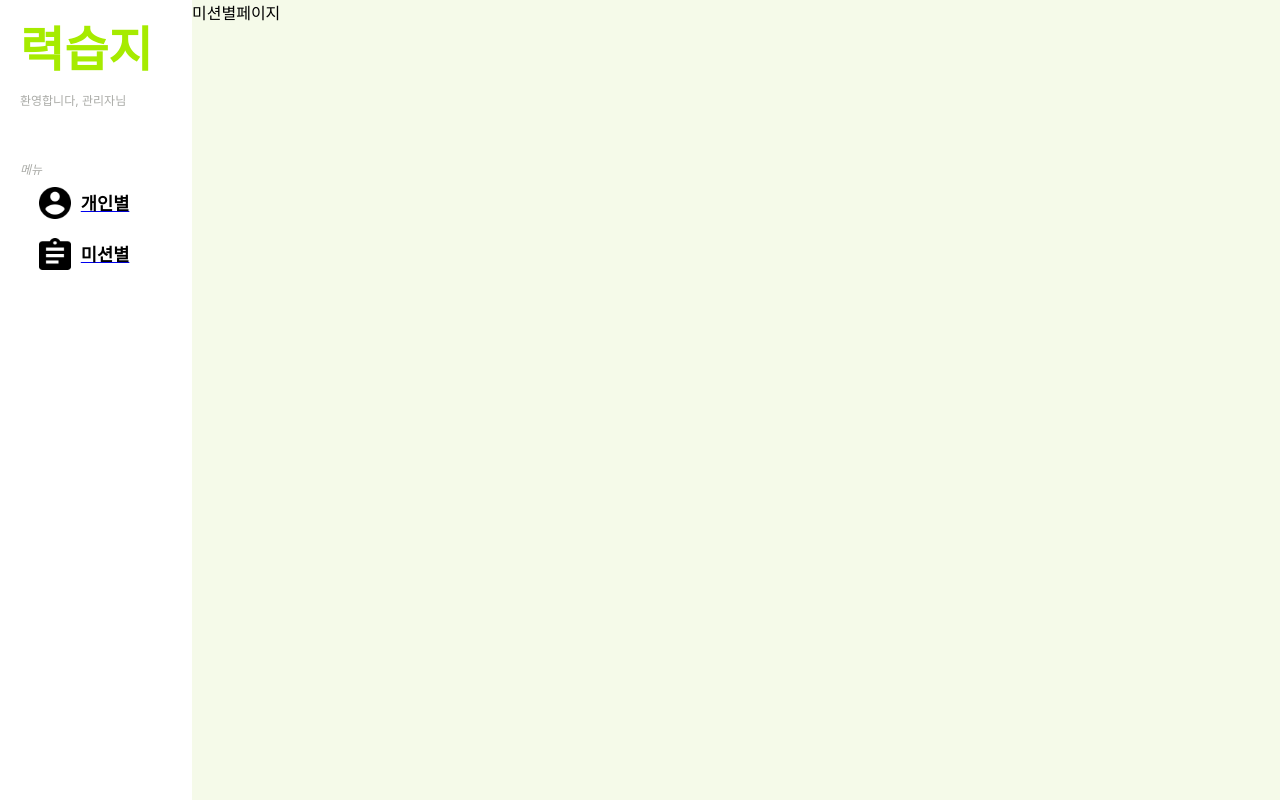
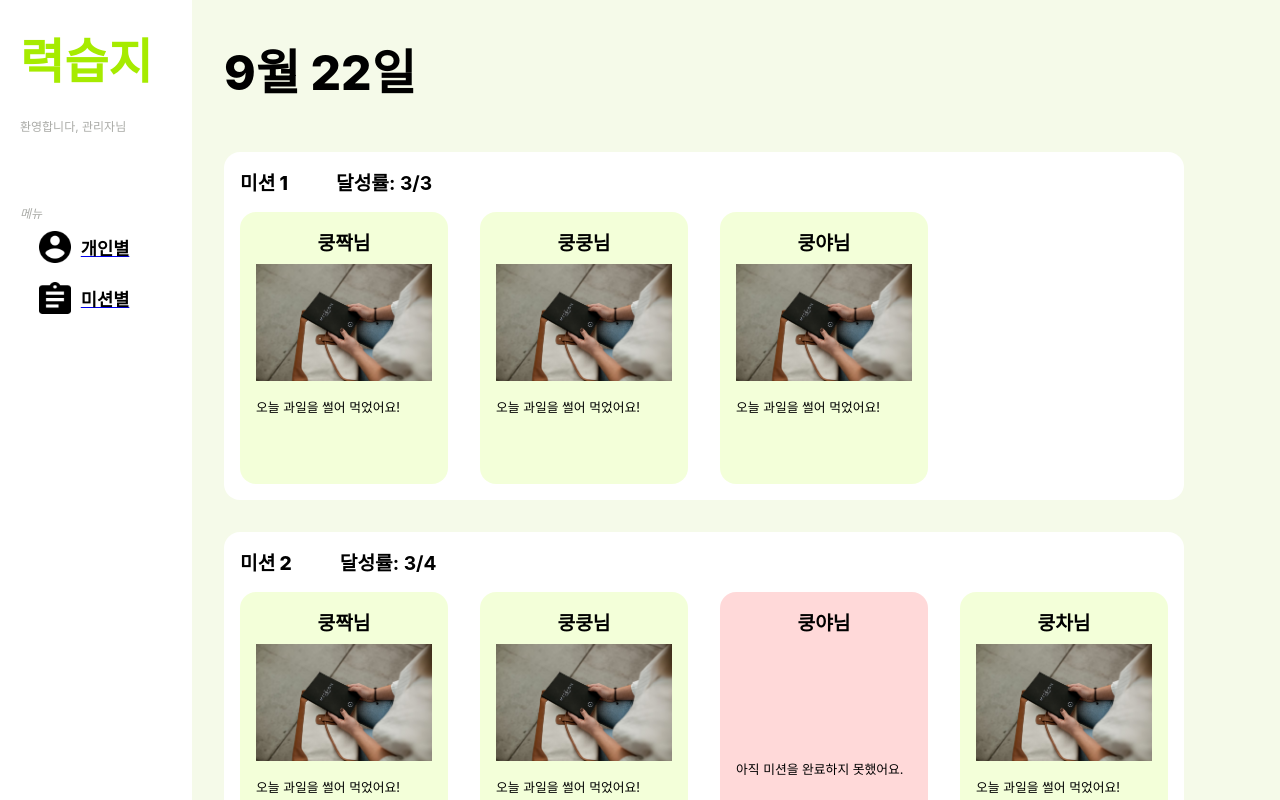
Before and after one commit to tylerkim1/RYUK_Manage, a React (Create React App) app: page /menu-mission in a window 1280 px wide. Shown: the top 800 px of the page. Built offline with nearby package versions, Linux system fonts and the light colour scheme.

Commit message:
make mission page UI

```diff
--- a/src/App.js
+++ b/src/App.js
@@ -9,7 +9,7 @@ import assignmentImage from './assets/assignment.png';
 function App() {
   return (
     <Router>
-      <div id="container" style={{ display: 'flex', height: '100vh', backgroundColor: '#F5FAE9' }}>
+      <div id="container" style={{ display: 'flex'}}>
         <div id="sidebar" style={{ display: 'flex', flexDirection: 'column', width: '15%', backgroundColor: '#FFFFFF' }}>
           <div id="title-wrapper" style={{ display: 'flex', flexDirection: 'column', flex: 1, paddingLeft: '1.25rem' }}>
             <div id="title" style={{ display: 'flex', flex: 2, alignItems: 'center' }}>
@@ -45,12 +45,15 @@ function App() {
             </Link>
           </div>
         </div>
-        <div id="main" style={{ display: 'flex', flexDirection: 'column', width: '85%'}}>
+        <div id="main" style={{ display: 'flex', flexDirection: 'column', width: '85%', backgroundColor: '#F5FAE9' }}>
           <Routes>
             <Route path="/menu-user" element={<MenuUser />} />
             <Route path="/menu-mission" element={<MenuMission />} />
             <Route path="*" element={<MenuUser />} />
           </Routes>
+          <div id="footer" style={{ display: 'flex', height: '10rem'}}>
+
+          </div>
         </div>
       </div>
     </Router>
--- a/src/MenuMission.js
+++ b/src/MenuMission.js
@@ -1,9 +1,158 @@
 import React from 'react';
+import missionImage from './assets/sample.png';
 
 const MenuMission = () => {
   return (
-    <div>
-      미션별페이지
+    <div id="menu-mission-container" style={{ display: 'flex', flexDirection: 'column', width: '100%', height: '100%' }}>
+      <div id="menu-mission-header" style={{ display: 'flex', flex: 1, marginBottom: '3rem' }}>
+        <div id="menu-mission-header-date" style={{ display: 'flex', flex: 1.5, padding: '1rem 1rem 0 2rem', alignItems: 'end' }}>
+          <span style={{ fontSize: '3rem', fontWeight: '800' }}>
+            9월 22일
+          </span>
+        </div>
+      </div>
+      <div id="menu-mission-body" style={{ display: 'flex', flex: 7, paddingLeft: '2rem' }}>
+        <div id="common-mission-list" style={{ display: 'flex', flexDirection: 'column', gap: '2rem' }}>
+          <div id="common-mission" style={{ display: 'flex', flexDirection: 'column', backgroundColor: '#FFFFFF', borderRadius: '1rem', padding: '1rem' }}>
+            <div id="common-mission-header" style={{ display: 'flex', flex: 1, marginBottom: '1rem' }}>
+              <div id="common-mission-title" style={{ display: 'flex', marginRight: '3rem' }}>
+                <span style={{ fontSize: '1.2rem', fontWeight: '800' }}>
+                  미션 1
+                </span>
+              </div>
+              <div id="common-mission-achieve-level" style={{ display: 'flex' }}>
+                <span style={{ fontSize: '1.2rem', fontWeight: '700' }}>
+                  달성률: 3/3
+                </span>
+              </div>
+            </div>
+            <div id="common-mission-body" style={{ display: 'flex', flex: 3 }}>
+              <div id="common-mission-personal-list" style={{ display: 'flex', overflowX: 'auto', whiteSpace: 'nowrap', gap: '2rem' }}>
+                <div id="common-mission-personal" style={{ display: 'flex', flexDirection: 'column', width: '11rem', height: '15rem', backgroundColor: '#ADFF0026', borderRadius: '1rem', padding: '1rem' }}>
+                  <div id="common-mission-personal-name" style={{ display: 'flex', flex: 1, justifyContent: 'center' }}>
+                    <span style={{ fontSize: '1.2rem', fontWeight: '700'}}>
+                      쿵짝님
+                    </span>
+                  </div>
+                  <div id="common-mission-personal-image" style={{ display: 'flex', flex: 2, marginBottom: '1rem' }}>
+                    <img src={missionImage} alt="user" style={{ width: '100%', height: '100%' }} />
+                  </div>
+                  <div id="common-mission-personal-desc" style={{ display: 'flex', flex: 2 }}>
+                    <span style={{ fontSize: '0.8rem' }}>
+                      오늘 과일을 썰어 먹었어요!
+                    </span>
+                  </div>
+                </div>
+                <div id="common-mission-personal" style={{ display: 'flex', flexDirection: 'column', width: '11rem', height: '15rem', backgroundColor: '#ADFF0026', borderRadius: '1rem', padding: '1rem' }}>
+                  <div id="common-mission-personal-name" style={{ display: 'flex', flex: 1, justifyContent: 'center' }}>
+                    <span style={{ fontSize: '1.2rem', fontWeight: '700'}}>
+                      쿵쿵님
+                    </span>
+                  </div>
+                  <div id="common-mission-personal-image" style={{ display: 'flex', flex: 2, marginBottom: '1rem' }}>
+                    <img src={missionImage} alt="user" style={{ width: '100%', height: '100%' }} />
+                  </div>
+                  <div id="common-mission-personal-desc" style={{ display: 'flex', flex: 2 }}>
+                    <span style={{ fontSize: '0.8rem' }}>
+                      오늘 과일을 썰어 먹었어요!
+                    </span>
+                  </div>
+                </div>
+                <div id="common-mission-personal" style={{ display: 'flex', flexDirection: 'column', width: '11rem', height: '15rem', backgroundColor: '#ADFF0026', borderRadius: '1rem', padding: '1rem' }}>
+                  <div id="common-mission-personal-name" style={{ display: 'flex', flex: 1, justifyContent: 'center' }}>
+                    <span style={{ fontSize: '1.2rem', fontWeight: '700'}}>
+                      쿵야님
+                    </span>
+                  </div>
+                  <div id="common-mission-personal-image" style={{ display: 'flex', flex: 2, marginBottom: '1rem' }}>
+                    <img src={missionImage} alt="user" style={{ width: '100%', height: '100%' }} />
+                  </div>
+                  <div id="common-mission-personal-desc" style={{ display: 'flex', flex: 2 }}>
+                    <span style={{ fontSize: '0.8rem' }}>
+                      오늘 과일을 썰어 먹었어요!
+                    </span>
+                  </div>
+                </div>
+              </div>
+            </div>
+          </div>
+          <div id="common-mission" style={{ display: 'flex', flexDirection: 'column', backgroundColor: '#FFFFFF', borderRadius: '1rem', padding: '1rem' }}>
+            <div id="common-mission-header" style={{ display: 'flex', flex: 1, marginBottom: '1rem' }}>
+              <div id="common-mission-title" style={{ display: 'flex', marginRight: '3rem' }}>
+                <span style={{ fontSize: '1.2rem', fontWeight: '800' }}>
+                  미션 2
+                </span>
+              </div>
+              <div id="common-mission-achieve-level" style={{ display: 'flex' }}>
+                <span style={{ fontSize: '1.2rem', fontWeight: '700' }}>
+                  달성률: 3/4
+                </span>
+              </div>
+            </div>
+            <div id="common-mission-body" style={{ display: 'flex', flex: 3 }}>
+              <div id="common-mission-personal-list" style={{ display: 'flex', overflowX: 'auto', whiteSpace: 'nowrap', gap: '2rem' }}>
+                <div id="common-mission-personal" style={{ display: 'flex', flexDirection: 'column', width: '11rem', height: '15rem', backgroundColor: '#ADFF0026', borderRadius: '1rem', padding: '1rem' }}>
+                  <div id="common-mission-personal-name" style={{ display: 'flex', flex: 1, justifyContent: 'center' }}>
+                    <span style={{ fontSize: '1.2rem', fontWeight: '700'}}>
+                      쿵짝님
+                    </span>
+                  </div>
+                  <div id="common-mission-personal-image" style={{ display: 'flex', flex: 2, marginBottom: '1rem' }}>
+                    <img src={missionImage} alt="user" style={{ width: '100%', height: '100%' }} />
+                  </div>
+                  <div id="common-mission-personal-desc" style={{ display: 'flex', flex: 2 }}>
+                    <span style={{ fontSize: '0.8rem' }}>
+                      오늘 과일을 썰어 먹었어요!
+                    </span>
+                  </div>
+                </div>
+                <div id="common-mission-personal" style={{ display: 'flex', flexDirection: 'column', width: '11rem', height: '15rem', backgroundColor: '#ADFF0026', borderRadius: '1rem', padding: '1rem' }}>
+                  <div id="common-mission-personal-name" style={{ display: 'flex', flex: 1, justifyContent: 'center' }}>
+                    <span style={{ fontSize: '1.2rem', fontWeight: '700'}}>
+                      쿵쿵님
+                    </span>
+                  </div>
+                  <div id="common-mission-personal-image" style={{ display: 'flex', flex: 2, marginBottom: '1rem' }}>
+                    <img src={missionImage} alt="user" style={{ width: '100%', height: '100%' }} />
+                  </div>
+                  <div id="common-mission-personal-desc" style={{ display: 'flex', flex: 2 }}>
+                    <span style={{ fontSize: '0.8rem' }}>
+                      오늘 과일을 썰어 먹었어요!
+                    </span>
+                  </div>
+                </div>
+                <div id="common-mission-personal" style={{ display: 'flex', flexDirection: 'column', width: '11rem', height: '15rem', backgroundColor: '#FF000026', borderRadius: '1rem', padding: '1rem' }}>
+                  <div id="common-mission-personal-name" style={{ display: 'flex', flex: 1, justifyContent: 'center' }}>
+                    <span style={{ fontSize: '1.2rem', fontWeight: '700'}}>
+                      쿵야님
+                    </span>
+                  </div>
+                  <div id="common-mission-personal-desc" style={{ display: 'flex', flex: 2, alignItems: 'center' }}>
+                    <span style={{ fontSize: '0.8rem' }}>
+                      아직 미션을 완료하지 못했어요.
+                    </span>
+                  </div>
+                </div>
+                <div id="common-mission-personal" style={{ display: 'flex', flexDirection: 'column', width: '11rem', height: '15rem', backgroundColor: '#ADFF0026', borderRadius: '1rem', padding: '1rem' }}>
+                  <div id="common-mission-personal-name" style={{ display: 'flex', flex: 1, justifyContent: 'center' }}>
+                    <span style={{ fontSize: '1.2rem', fontWeight: '700'}}>
+                      쿵차님
+                    </span>
+                  </div>
+                  <div id="common-mission-personal-image" style={{ display: 'flex', flex: 2, marginBottom: '1rem' }}>
+                    <img src={missionImage} alt="user" style={{ width: '100%', height: '100%' }} />
+                  </div>
+                  <div id="common-mission-personal-desc" style={{ display: 'flex', flex: 2 }}>
+                    <span style={{ fontSize: '0.8rem' }}>
+                      오늘 과일을 썰어 먹었어요!
+                    </span>
+                  </div>
+                </div>
+              </div>
+            </div>
+          </div>
+        </div>
+      </div>
     </div>
   );
 };
```
Also changed, not shown: src/MenuUser.js (+25 -25 lines).
